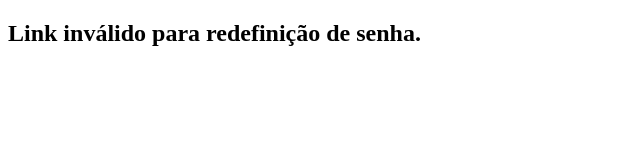
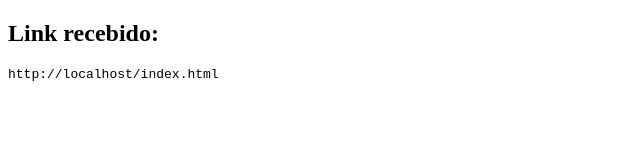
Before and after one commit to allanjfarias/tunetrail-redirect, a plain HTML site: page index.html in a window 1280 px wide. Shown: the whole page, without its empty margins (0-640 px from the left). Drawn offline with Linux system fonts and the light colour scheme.

Commit message:
Update index.html

```diff
--- a/index.html
+++ b/index.html
@@ -2,23 +2,17 @@
 <html lang="pt-BR">
 <head>
   <meta charset="UTF-8" />
-  <title>Redirecionando...</title>
+  <title>Debug Link</title>
+</head>
+<body>
+  <h2>Link recebido:</h2>
+  <pre id="fullLink"></pre>
+
   <script>
     window.onload = function () {
-      const params = new URLSearchParams(window.location.search);
-      const code = params.get('code');
-
-      if (!code) {
-        document.body.innerHTML = '<h2>Link inválido para redefinição de senha.</h2>';
-        return;
-      }
-
-      const deepLink = `tunetrail://reset-password?code=${code}&type=recovery`;
-      window.location.href = deepLink;
+      const fullUrl = window.location.href;
+      document.getElementById('fullLink').textContent = fullUrl;
     };
   </script>
-</head>
-<body>
-  <h2>Redirecionando para o app...</h2>
 </body>
 </html>
```
